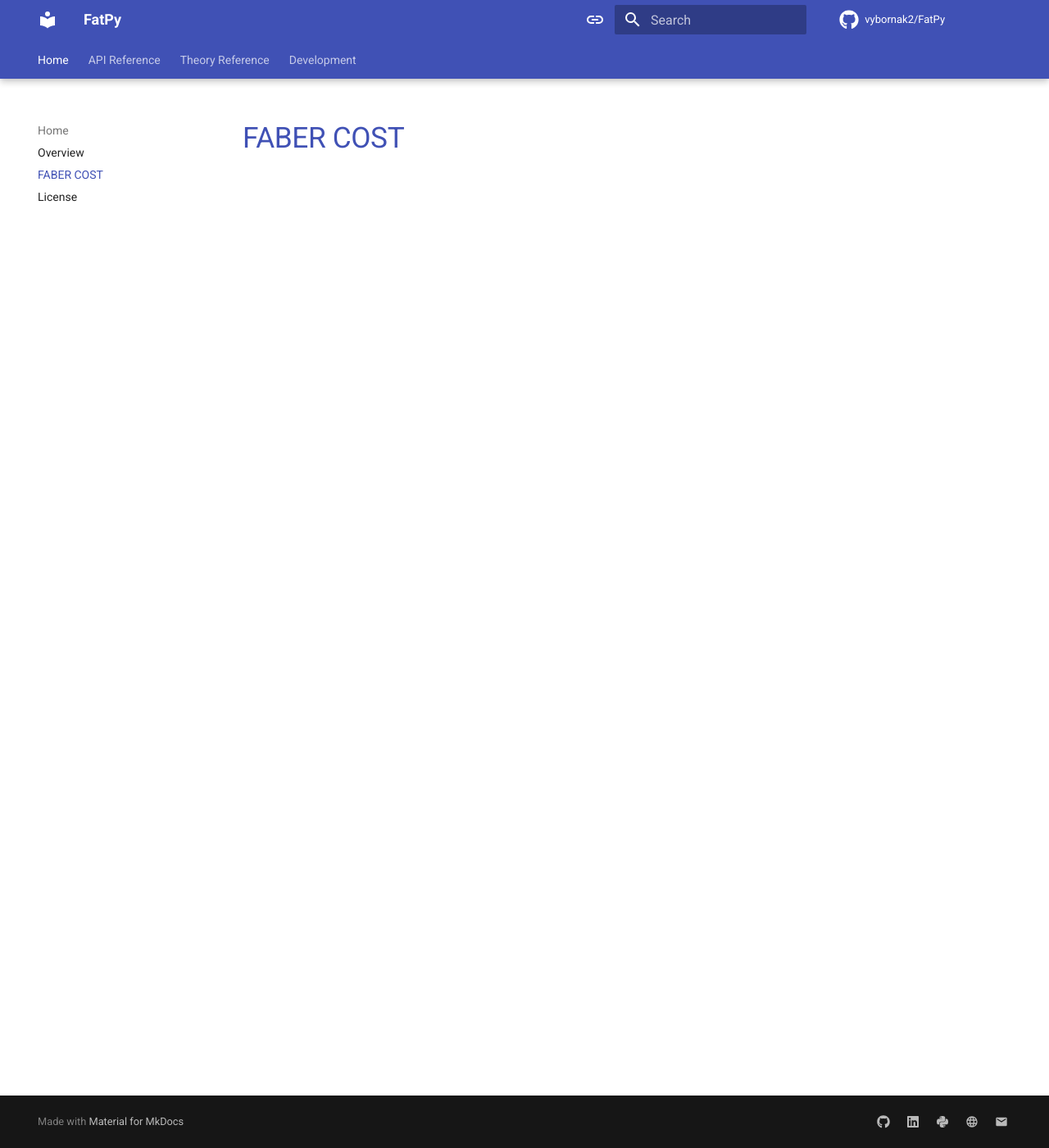
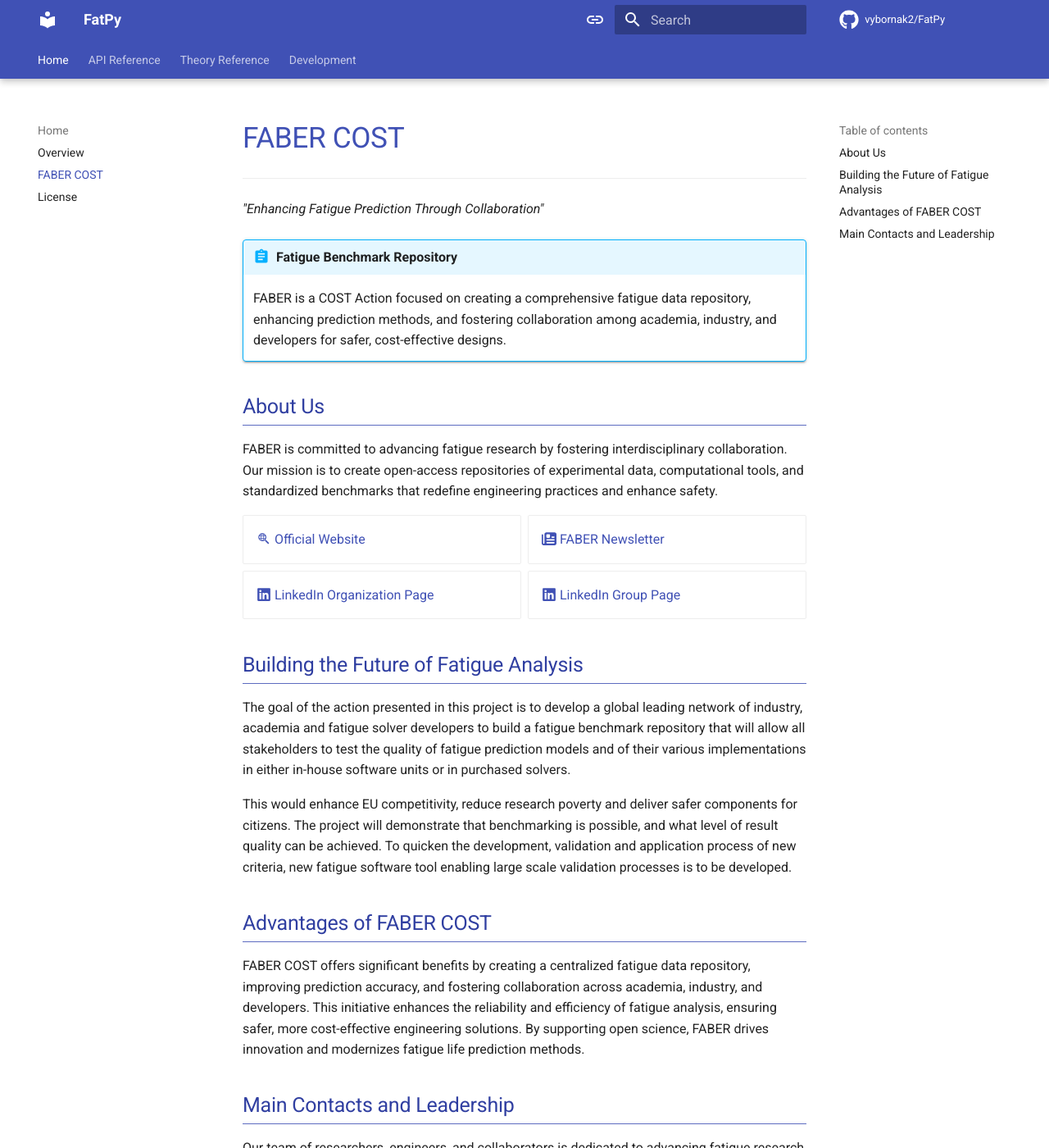
Before and after one commit to faberorg/FatPy, an MkDocs documentation site: the page built from docs/faber_cost.md, in a window 1280 px wide and 1400 px high. Shown: the whole window at 82% size. Built offline with MkDocs 1.6.1 and Material for MkDocs 9.7.7, drawn with Linux system fonts in a browser that asks for light colours; comment, search, counter and statistics services are not loaded; some of the changed text lies outside the part shown.

Commit message:
Faber page

```diff
--- a/docs/faber_cost.md
+++ b/docs/faber_cost.md
@@ -1,3 +1,62 @@
 ---
 title: Faber Cost
 ---
+
+# FABER COST
+
+---
+
+*"Enhancing Fatigue Prediction Through Collaboration"*
+
+!!! abstract "Fatigue Benchmark Repository"
+    FABER is a COST Action focused on creating a comprehensive fatigue data repository, enhancing prediction methods, and fostering collaboration among academia, industry, and developers for safer, cost-effective designs.
+
+## About Us
+
+FABER is committed to advancing fatigue research by fostering interdisciplinary collaboration. Our mission is to create open-access repositories of experimental data, computational tools, and standardized benchmarks that redefine engineering practices and enhance safety.
+
+<div class="grid cards" markdown>
+
+- [:material-search-web: Official Website](https://faber-cost.eu/)
+- [:fontawesome-solid-newspaper: FABER Newsletter](https://faber-cost.eu/media-newsletter/)
+- [:fontawesome-brands-linkedin: LinkedIn Organization Page](https://www.linkedin.com/company/faber-cost/about/)
+- [:fontawesome-brands-linkedin: LinkedIn Group Page](https://www.linkedin.com/groups/13170259/)
+
+</div>
+
+## Building the Future of Fatigue Analysis
+
+The goal of the action presented in this project is to develop a global leading network of industry, academia and fatigue solver developers to build a fatigue benchmark repository that will allow all stakeholders to test the quality of fatigue prediction models and of their various implementations in either in-house software units or in purchased solvers.
+
+This would enhance EU competitivity, reduce research poverty and deliver safer components for citizens. The project will demonstrate that benchmarking is possible, and what level of result quality can be achieved. To quicken the development, validation and application process of new criteria, new fatigue software tool enabling large scale validation processes is to be developed.
+
+## Advantages of FABER COST
+
+FABER COST offers significant benefits by creating a centralized fatigue data repository, improving prediction accuracy, and fostering collaboration across academia, industry, and developers. This initiative enhances the reliability and efficiency of fatigue analysis, ensuring safer, more cost-effective engineering solutions. By supporting open science, FABER drives innovation and modernizes fatigue life prediction methods.
+
+## Main Contacts and Leadership
+
+Our team of researchers, engineers, and collaborators is dedicated to advancing fatigue research
+
+<div class="grid cards" markdown>
+
+- <div style="text-align: center;">
+    <span style="font-size: 3em; display: block; margin-bottom: 0.1em;">:octicons-person-fill-24:</span>
+    <hr />
+    **Dr Jan Papuga**
+
+    Action Chair & Grant Holder Scientific Representative
+
+    [:fontawesome-brands-linkedin: Contact](#) &emsp;&emsp;&emsp; [:material-email: Contact 2](#)
+
+- <div style="text-align: center;">
+    <span style="font-size: 3em; display: block; margin-bottom: 0.1em;">:octicons-person-fill-24:</span>
+    <hr />
+    **Prof Charalampos Baniotopoulos**
+
+    Action Vice-Chair
+    <br>&nbsp;
+
+    [:fontawesome-brands-linkedin: Contact](#) &emsp;&emsp;&emsp; [:material-email: Contact 2](#)
+
+</div>
```
